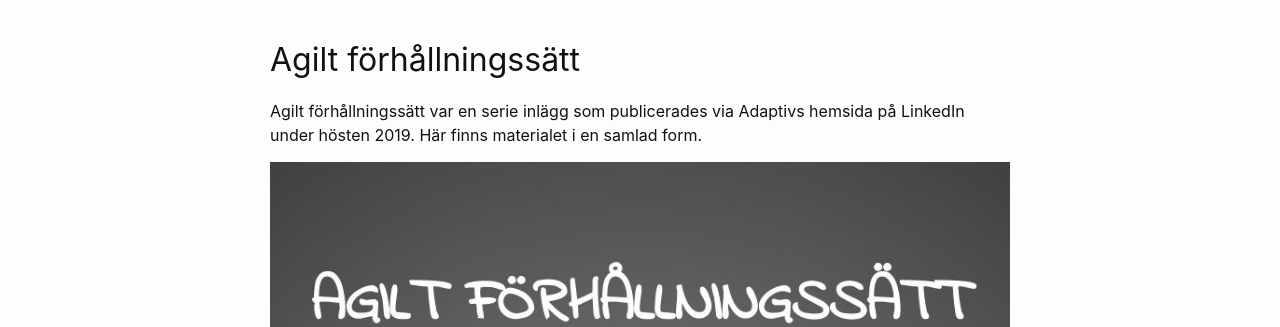
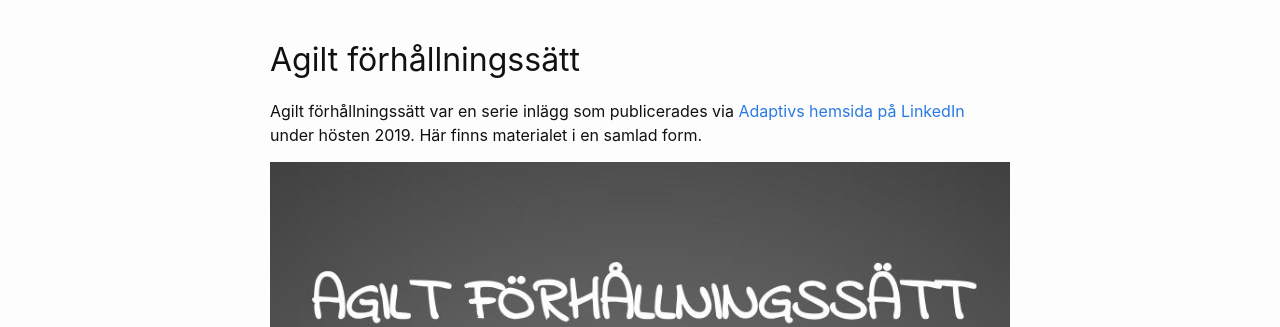
Before and after one commit to adaptiv/adaptiv.github.io--old, a Jekyll site: the page built from material.md, in a window 1280 px wide. Shown: the part 136-463 px from the top of the page. Built offline with Jekyll 4.4.1, drawn with Linux system fonts in a browser that asks for light colours; our own code applies the rules of GitHub Pages for plain Markdown files; part of the change alters nothing that is shown.

Commit message:
Update material.md

```diff
--- a/material.md
+++ b/material.md
@@ -3,7 +3,7 @@ title: Material
 ---
 
 ## Agilt förhållningssätt
-Agilt förhållningssätt var en serie inlägg som publicerades via Adaptivs hemsida på LinkedIn under hösten 2019. Här finns materialet i en samlad form.
+Agilt förhållningssätt var en serie inlägg som publicerades via [Adaptivs hemsida på LinkedIn](https://www.linkedin.com/company/adaptiv-sthlm-ab/) under hösten 2019. Här finns materialet i en samlad form.
 
-![poster](/assets/agiltfhs-poster.jpeg)
-[pdf](/assets/agiltfhs-full.pdf)
+![poster](/assets/agiltfhs-poster.jpeg "Översiktsposter av de sju delarna av ett agilt förhållningssätt")
+[pdf](/assets/agiltfhs-full.pdf "Artikel som sammanfattar och förklarar tankarna bakom de sju delarna av ett agilt förhållningssätt")
```
